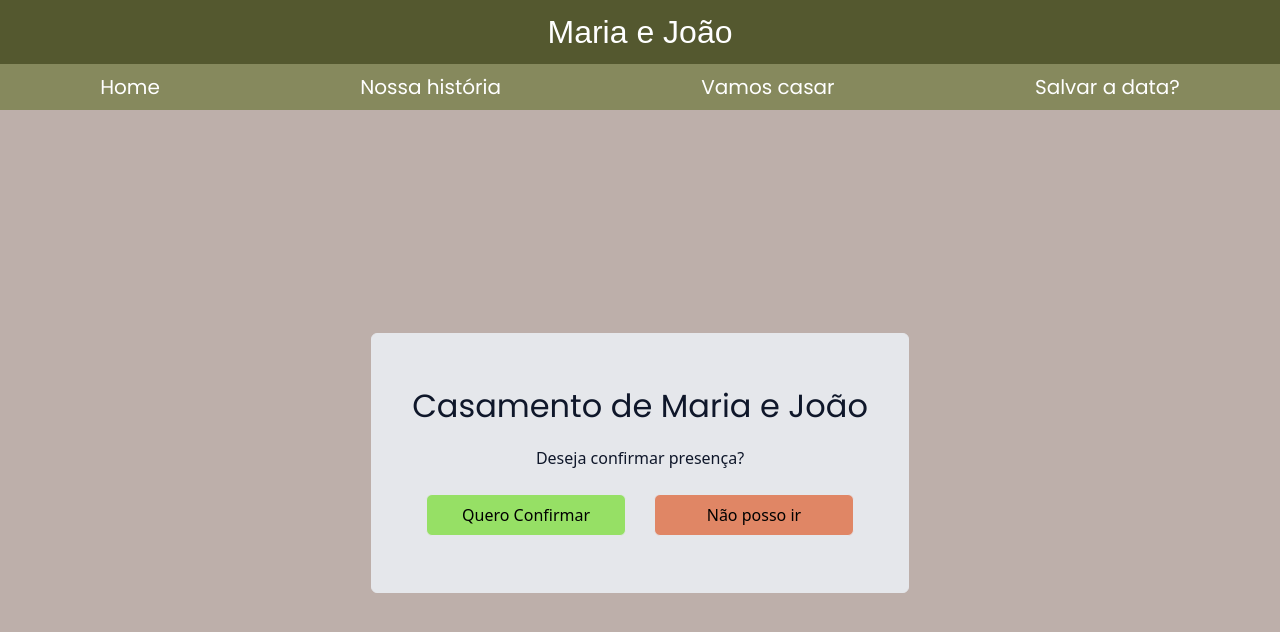
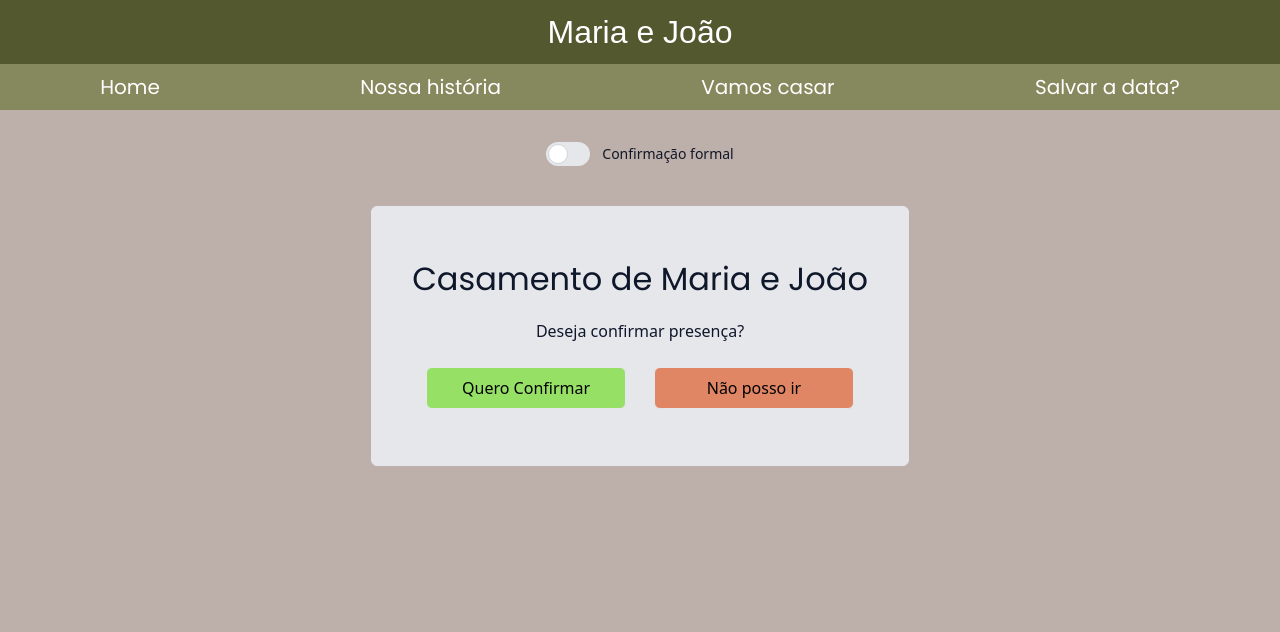
Before and after one commit to nayara-al/my-wedding-invite, a Next.js app: page /salvar-data in a window 1280 px wide. Shown: the top 632 px of the page. Built offline with nearby package versions, Linux system fonts and the light colour scheme; a web font is replaced by a local one.

Commit message:
feat: animação para troca de formulário

```diff
--- a/src/app/salvar-data/page.tsx
+++ b/src/app/salvar-data/page.tsx
@@ -1,13 +1,57 @@
 "use client";
+import Toggle from "@/components/common/Toggle";
 import FormSave from "@/components/pageComponents/salvar-data/FormSave";
 import { GameBoy } from "@/components/pageComponents/salvar-data/GameBoy";
-import { useState } from "react";
+import { useState, useEffect } from "react";
+import { gsap } from "gsap";
+import { CSSPlugin } from "gsap/CSSPlugin";
+
+gsap.registerPlugin(CSSPlugin);
 
 export default function SaveTheDate() {
   const [formConfirm, setFormConfirm] = useState<boolean>(true);
+  let idElement = formConfirm ? "#formAnimated" : "#formJoystick";
+
+  const toggleElement = () => {
+    setFormConfirm(!formConfirm);
+  };
+
+  useEffect(() => {
+    const tl = gsap.timeline();
+    if (idElement == "#formAnimated") {
+      tl.from(idElement, {
+        opacity: 0,
+        duration: 0.5,
+        x: -100
+      }).to(idElement, {
+        opacity: 1,
+        duration: 0.5,
+        x: 0
+      });
+    } else {
+      tl.from(idElement, {
+        opacity: 0,
+        duration: 0.5,
+        x: 100
+      }).to(idElement, {
+        opacity: 1,
+        duration: 0.5,
+        x: 0
+      });
+    }
+  }, [formConfirm, idElement]);
+
   return (
-    <div className="flex flex-1 bg-bgPage h-[100vh] gap-6 text-center justify-center items-center">
-      { formConfirm ? <FormSave /> : <GameBoy /> }
+    <div className="flex flex-col items-center gap-10 my-4">
+      <Toggle
+        value={formConfirm ? "Confirmação formal" : "Confirmação por joystick"}
+        onChange={toggleElement}
+      >
+        {formConfirm ? "Confirmação formal" : "Confirmação por joystick"}
+      </Toggle>
+      <div className="flex flex-1 flex-col bg-bgPage h-[100vh] gap-6 text-center justify-center items-center">
+        {formConfirm ? <FormSave /> : <GameBoy />}
+      </div>
     </div>
   );
 }
--- a/src/components/pageComponents/salvar-data/FormSave/index.tsx
+++ b/src/components/pageComponents/salvar-data/FormSave/index.tsx
@@ -24,7 +24,7 @@ export default function FormSave() {
   };
 
   return (
-    <div className="p-10 border border-solid rounded-md bg-gray-200">
+    <div className="p-10 border border-solid rounded-md bg-gray-200" id="formAnimated">
       <h2 className="py-2 text-[32px] font-poppins text-slate-900">
         Casamento de Maria e João
       </h2>
--- a/src/components/pageComponents/salvar-data/GameBoy/index.tsx
+++ b/src/components/pageComponents/salvar-data/GameBoy/index.tsx
@@ -9,7 +9,7 @@ import { useToastfy } from "@/hooks/useToastfy";
 export const GameBoy = () => {
   const [confirmValue, setConfirmValue] = useState("sim");
   const caretRef = useRef(null);
-  const showToast = useToastfy()
+  const showToast = useToastfy();
   useEffect(() => {
     gsap.to(caretRef.current, {
       y: confirmValue === "sim" ? -10 : 8,
@@ -19,8 +19,8 @@ export const GameBoy = () => {
   }, [confirmValue]);
   function formConfirm(event: FormEvent<HTMLFormElement>): void {
     event.preventDefault();
-    if (confirmValue === "sim") window.location.replace('confirmar-presenca');
-    else showToast({text: "presença não confirmada :(", type: "not-confirm"});
+    if (confirmValue === "sim") window.location.replace("confirmar-presenca");
+    else showToast({ text: "presença não confirmada :(", type: "not-confirm" });
   }
 
   function handleConfirmChange(
@@ -35,6 +35,7 @@ export const GameBoy = () => {
 
   return (
     <form
+      id="formJoystick"
       onSubmit={formConfirm}
       className="bg-grayBase p-6 border-solid border-2 border-darkGray rounded-t-lg rounded-bl-lg rounded-br-[60px] max-md:mt-6 max-sm:mb-[80px]"
     >
@@ -80,7 +81,7 @@ export const GameBoy = () => {
         </fieldset>
       </div>
       <div className="flex justify-around items-center py-16">
-        <Directional changeOption={changeOptions}/>
+        <Directional changeOption={changeOptions} />
         <ControlButtons />
       </div>
     </form>
```
